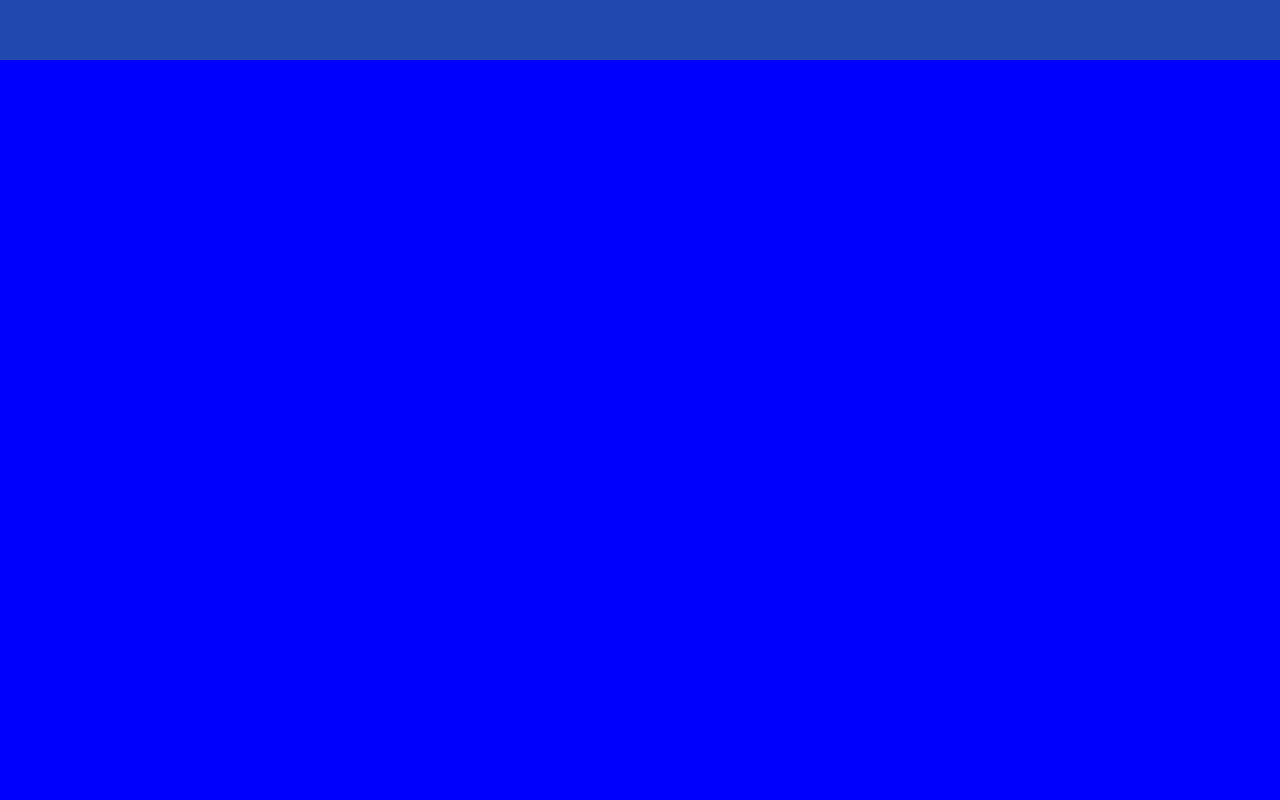
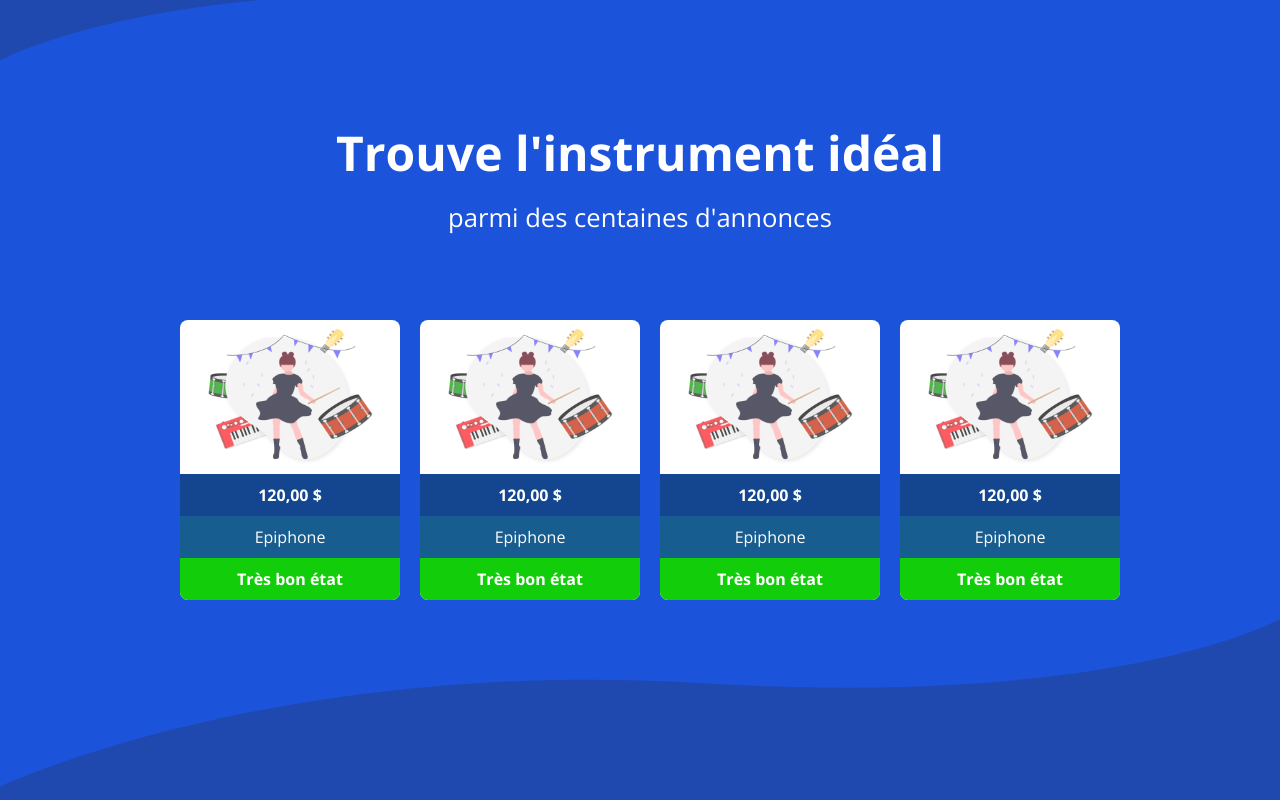
Before and after one commit to maxess-dev/Chordeus, a React (Create React App) app in the folder chordeus/: page / in a window 1280 px wide. Shown: the part 740-1540 px from the top of the page. Built offline with nearby package versions, Linux system fonts and the light colour scheme.

Commit message:
Section 2 finished

```diff
--- /dev/null
+++ b/chordeus/src/components/ctn-card-instruments.js
@@ -0,0 +1,25 @@
+import React from 'react';
+import '../css/card-instruments.css';
+import imgLogo from '../img/chordette.png';
+
+
+function CardInstrument(props){
+    return(
+        <div className = "card-instrument">
+            <div className = 'img-instrument'>
+                <img src={imgLogo} alt=""/>
+            </div>
+            <div className = "price-instrument">
+                <h4>{props.price}</h4>
+            </div>
+            <div className = "brand-instrument">
+                <h4 className="font-brand-little">{props.brand}</h4>
+            </div>
+            <div className = "state-instrument">
+                <h4>{props.state}</h4>
+            </div>
+        </div>
+    )
+}
+
+export default CardInstrument;
--- a/chordeus/src/components/homepage.js
+++ b/chordeus/src/components/homepage.js
@@ -1,7 +1,9 @@
 import React from 'react';
-import Navbar from './navbar.js'
-import logo from '../img/chordette.png'
-import '../css/homepage.css'
+import Navbar from './navbar.js';
+import CardInstrument from './ctn-card-instruments.js';
+import imgLogo from '../img/chordette.png';
+import { ReactComponent as Wave } from '../svg/wave.svg';
+import '../css/homepage.css';
 
 function Home() {
     return (
@@ -17,17 +19,26 @@
                     </div>
                 </div>
                 <div className = "ctn-img">
-                    <img src={ logo } alt="Image of chordeus"/>
+                    <img src={ imgLogo } alt="Girl with instruments"/>
+                </div>
+                <Wave className = "wave" />
+            </section>
+            <section className = "ctn-layout-2">
+                <div className="infostrument">
+                    <h2>Trouve l'instrument idéal</h2>
+                    <h3>parmi des centaines d'annonces</h3>
+                </div>
+                <div className = "ctn-card-instrument">
+                    <div className = "ctn-card-instrument-inner">
+                        <CardInstrument price="120,00 $" brand="Epiphone" state="Très bon état"/>
+                        <CardInstrument price="120,00 $" brand="Epiphone" state="Très bon état"/>
+                        <CardInstrument price="120,00 $" brand="Epiphone" state="Très bon état"/>
+                        <CardInstrument price="120,00 $" brand="Epiphone" state="Très bon état"/>
+                    </div>
                 </div>
             </section>
-            <section className = "ctn-layout-2">
-
-            </section>
             <section className = "ctn-layout-3">
-
-            </section>
-            <section className = "ctn-layout-4">
-
+                <Wave className = "wave2" />
             </section>
         </main>
 
--- /dev/null
+++ b/chordeus/src/css/card-instruments.css
@@ -0,0 +1,59 @@
+.card-instrument{
+    margin-left: 20px;
+    width: 220px;
+    height: 280px;
+    background-color: white;
+    color: white;
+    display: flex;
+    flex-direction: column;
+    justify-content: center;
+    align-items: center;
+    border-radius: 8px;
+    font-size: 1em;
+}
+
+.img-instrument{
+    height: 55%;
+    width: 100%;
+    background-color: white;
+    border-radius: 100px;
+    display: flex;
+    justify-content: center;
+}
+
+.img-instrument img{
+    width: 80%;
+    opacity: 0.8;
+}
+
+.price-instrument{
+    height: 15%;
+    width: 100%;
+    background-color: #144690;
+    display: flex;
+    justify-content: center;
+    align-items: center;
+}
+
+.brand-instrument{
+    display: flex;
+    justify-content: center;
+    align-items: center;
+    height: 15%;
+    width: 100%;
+    background-color: #175D90;
+}
+
+.state-instrument{
+    display: flex;
+    justify-content: center;
+    align-items: center;
+    height: 15%;
+    width: 100%;
+    background-color: #12CD09;
+    border-radius: 0px 0px 8px 8px;
+}
+
+.font-brand-little{
+    font-weight: 400;
+}
--- a/chordeus/src/css/homepage.css
+++ b/chordeus/src/css/homepage.css
@@ -1,3 +1,7 @@
+svg{
+    width: 100%;
+}
+
 h1{
     font-size: 3.8em;
     color: white;
@@ -11,7 +15,10 @@
     line-height: 1.8em;
 }
 
+/* -- SECTION 1 -- */
+
 .ctn-layout-1{
+    position: relative;
     display: flex;
     justify-content: space-around;
     align-items: center;
@@ -27,10 +34,8 @@
     width: 220px;
     border-radius: 4px;
     font-size: 1.3em;
-    padding-top: 14px;
-    padding-bottom: 14px;
-    padding-right: 35px;
-    padding-left: 35px;
+    padding-top: 13px;
+    padding-bottom: 13px;
 }
 
 .cta-register > button:first-child{
@@ -48,8 +53,8 @@
 
 
 .cta-landing{
- margin-bottom: 100px;
- margin-left: 150px;
+    margin-bottom: 100px;
+    margin-left: 150px;
 }
 
 .ctn-img{
@@ -60,17 +65,68 @@
     align-items: center;
 }
 
+.wave{
+    position: absolute;
+    display: flex;
+    bottom: -1px;
+    width: 100%;
+}
+
+/* -- SECTION 2 -- */
+
 .ctn-layout-2{
-    background-color: blue;
+    background-color: #1b53db;
+    min-height: 70vh;
+    display: flex;
+    align-items: center;
+    justify-content: center;
+    flex-direction: column;
+}
+
+.infostrument{
+    display: flex;
+    justify-content: center;
+    align-items: center;
+    flex-direction: column;
+    color: white;
+}
+
+.infostrument h2{
+    font-size: 3em;
+}
+
+.infostrument h3{
+    font-size: 1.6em;
+    margin-top: -25px;
+    font-weight: 400;
+}
+
+.ctn-card-instrument{
+    display: flex;
+    align-items: center;
+    justify-content: center;
+    margin-top: 60px;
+}
+
+.ctn-card-instrument-inner{
+    width: 100%;
+    display: flex;
+    align-items: center;
+    justify-content: center;
+}
+
+/* -- SECTION 3 -- */
+
+.ctn-layout-3{
+    position: relative;
+    background-color: #1F49AF;
     height: 100vh;
 }
 
-.ctn-layout-3{
-    background-color: green;
-    height: 100vh;
+.wave2{
+    background-color: transparent;
+    position: absolute;
+    top: -1px;
+    width: 100%;
+    transform: rotate(180deg);
 }
-
-.ctn-layout-4{
-    background-color: purple;
-    height: 100vh;
-}
--- a/chordeus/src/css/navbar.css
+++ b/chordeus/src/css/navbar.css
@@ -5,6 +5,7 @@
 
 .ctn-navbar{
   position: fixed;
+  z-index: 2000;
   display: flex;
   align-items: center;
   height: 75px;
```
Also changed, not shown: chordeus/src/svg/wave.svg (added).
